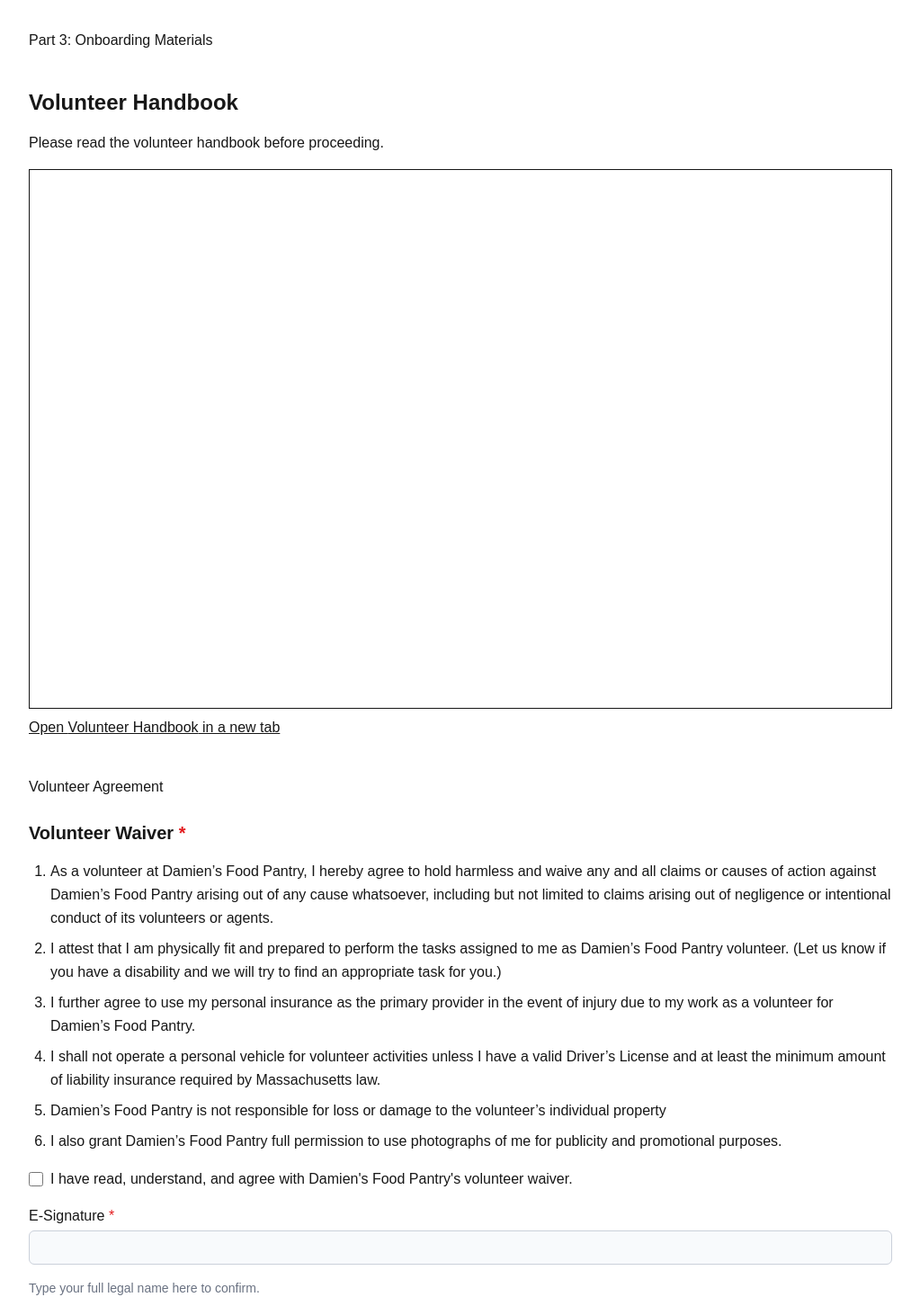
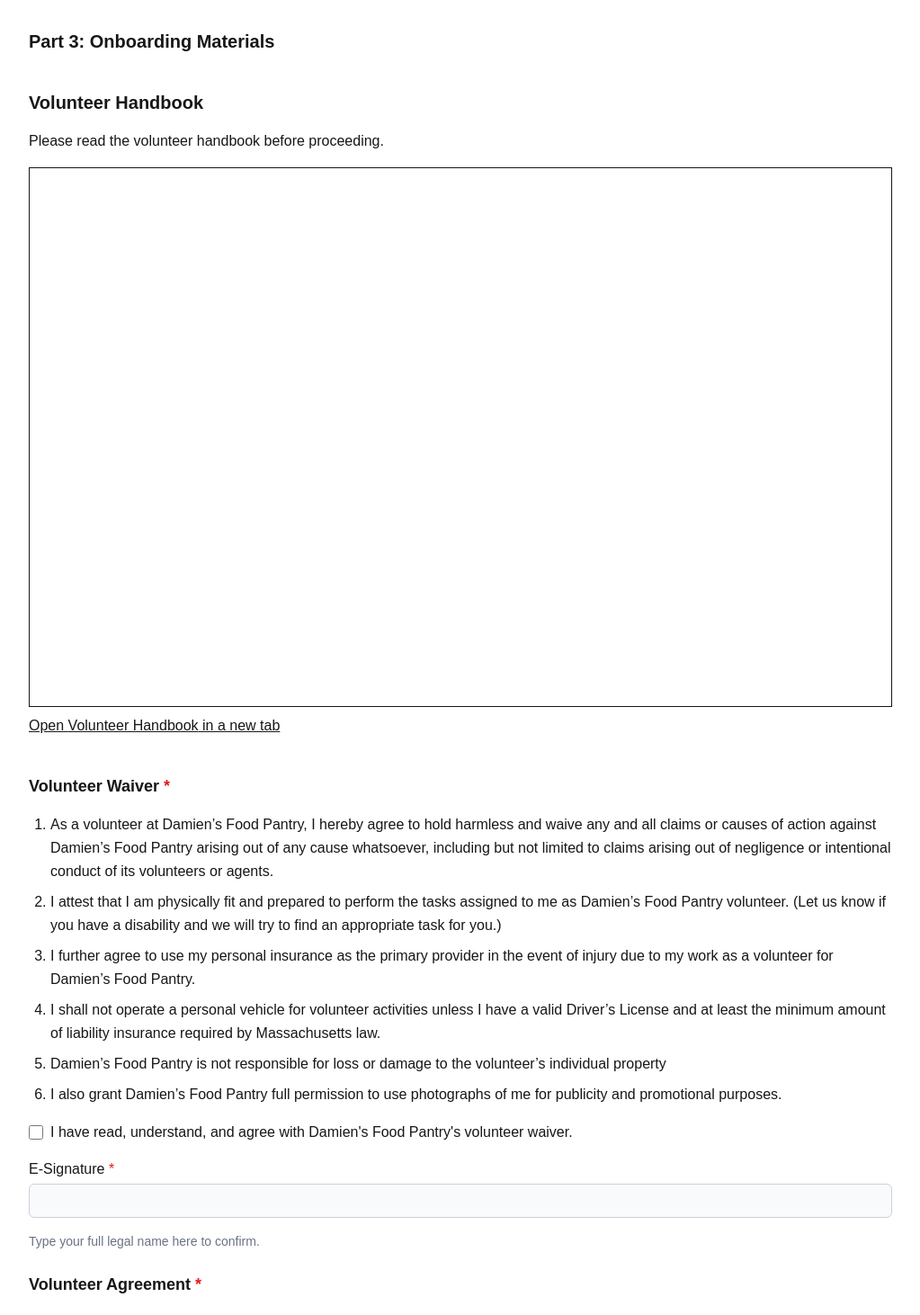
Before and after one commit to JumboCode/damiens-place, a Next.js app: page /step-3-test in a window 1280 px wide. Shown: the top 1462 px of the page at 90% size, without its empty margins (128-1151 px from the left). Built offline with nearby package versions, Linux system fonts and the light colour scheme; a web font is replaced by a local one.

Commit message:
FE: updated volunteer header

```diff
--- a/src/components/application/FormTextArea.tsx
+++ b/src/components/application/FormTextArea.tsx
@@ -96,7 +96,7 @@
       />
 
       {error && (
-        <p id={errorId} className="text-sm text-error-msg">
+        <p id={errorId} className="text-md text-error-msg">
           {error}
         </p>
       )}
--- a/src/components/application/OnboardingStep.tsx
+++ b/src/components/application/OnboardingStep.tsx
@@ -39,11 +39,11 @@
 }: OnboardingStepProps) {
   return (
     <div className="flex flex-col gap-10 text-base leading-relaxed">
-      <h2>Part 3: Onboarding Materials</h2>
+      <h2 className="text-xl font-semibold">Part 3: Onboarding Materials</h2>
 
       {/* Display the handbook instructions and embedded PDF */}
       <section className="flex flex-col gap-4">
-        <h3 className="text-2xl font-semibold">{HANDBOOK_TITLE}</h3>
+        <h3 className="text-xl font-semibold">{HANDBOOK_TITLE}</h3>
 
         <p>{HANDBOOK_INSTRUCTIONS}</p>
 
@@ -52,11 +52,10 @@
 
       {/* Volunteer waiver and agreement sections */}
       <section className="flex flex-col gap-6">
-        <h3>Volunteer Agreement</h3>
 
         {/* Volunteer Waiver */}
         <div className="flex flex-col gap-4">
-          <h4 className="text-xl font-semibold">
+          <h4 className="text-lg font-semibold">
             Volunteer Waiver <span className="text-error-msg">*</span>
           </h4>
 
@@ -105,7 +104,7 @@
 
         {/* Volunteer Agreement */}
         <div className="flex flex-col gap-4">
-          <h4 className="text-xl font-semibold">
+          <h4 className="text-lg font-semibold">
             Volunteer Agreement <span className="text-error-msg">*</span>
           </h4>
 
@@ -168,7 +167,7 @@
       {/* Only show the minor release if the applicant is under 18 */}
       {isMinor && (
         <section className="flex flex-col gap-6">
-          <h3 className="text-2xl font-semibold">
+          <h3 className="text-lg font-semibold">
             Volunteer Release Form for Minors
           </h3>
 
```
